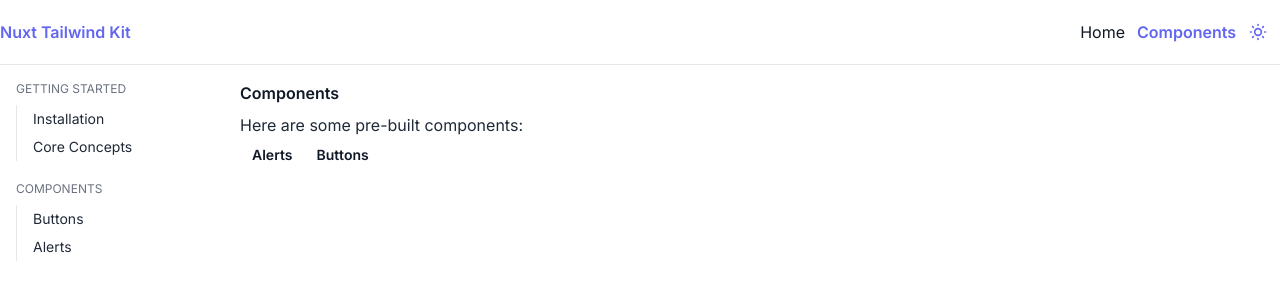
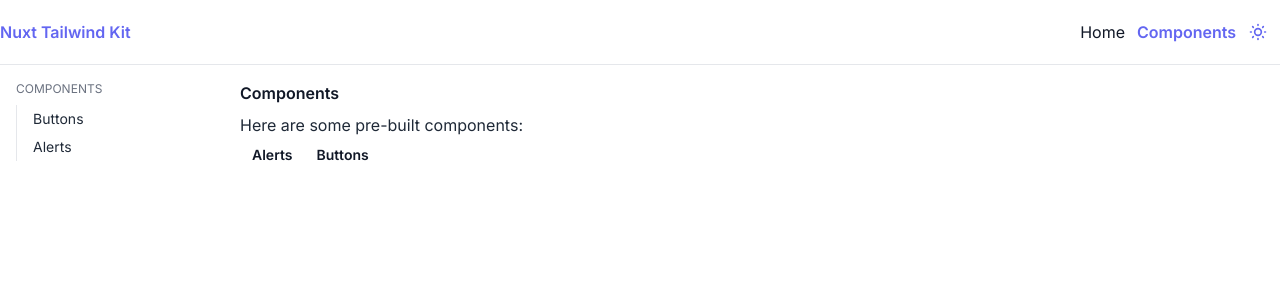
Before and after one commit to gravitano/nuxt3-tailwind-kit, a Nuxt app: page /components in a window 1280 px wide. Shown: the top 300 px of the page. Built offline with nearby package versions, Linux system fonts and the light colour scheme.

Commit message:
feat: hide getting started

```diff
--- a/components/Sidebar.vue
+++ b/components/Sidebar.vue
@@ -2,19 +2,19 @@
 import { ref } from "vue";
 
 const menus = ref([
-  {
-    text: "Getting Started",
-    children: [
-      {
-        text: "Installation",
-        to: "/getting-started/installation",
-      },
-      {
-        text: "Core Concepts",
-        to: "/getting-started/installation",
-      },
-    ],
-  },
+  // {
+  //   text: "Getting Started",
+  //   children: [
+  //     {
+  //       text: "Installation",
+  //       to: "/getting-started/installation",
+  //     },
+  //     {
+  //       text: "Core Concepts",
+  //       to: "/getting-started/installation",
+  //     },
+  //   ],
+  // },
   {
     text: "Components",
     children: [
```
